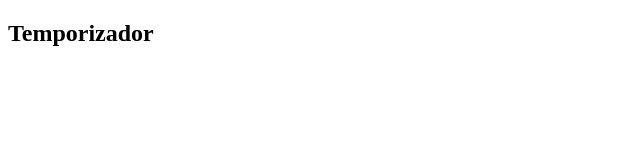
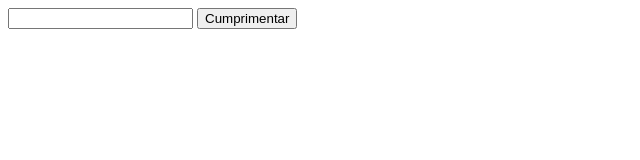
Before and after one commit to 123carol/aula_10062019, a plain HTML site: page index.html in a window 1280 px wide. Shown: the whole page, without its empty margins (0-640 px from the left). Drawn offline with Linux system fonts and the light colour scheme.

Commit message:
inicio do app que cumprimenta

```diff
--- a/index.html
+++ b/index.html
@@ -8,20 +8,23 @@
 </head>
 <body>
     <div id="app">
-        <h2>Temporizador</h2>
+        <div id="app">
+            <input type="text" id="nome">
+            <button onclick="cumprimentar()">Cumprimentar</button>
+        </div>
     </div>
     <script>
-       function disparaAlerta() {
-        var app = document
-        .querySelector('#app');
+        function cumprimentar() {
+            alert("Olá");
+        }
+        /*
+       var input = document
+       .querySelector('#nome');
+            console.log(input.textContent);
+        */
+
+    </script>
 
 
-        texto = app.textContent;
-        alert(texto)
-       }
-
-       setInterval(disparaAlerta, 4000);
-
-    </script>
 </body>
 </html>
```
